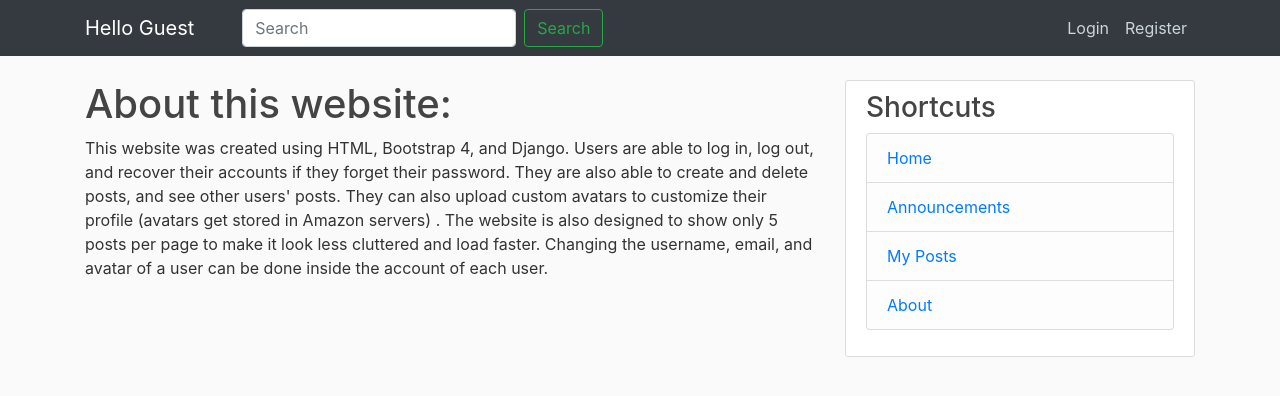
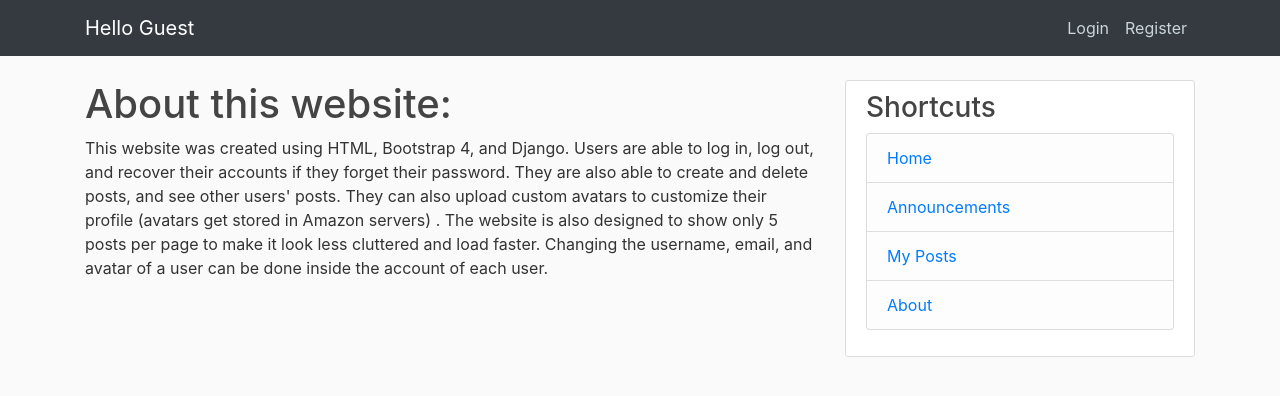
Before and after one commit to samuelg2018/Django_Blog, a Django app: page /about/ in a window 1280 px wide. Shown: the top 396 px of the page. Run offline with Django 3.2, Linux system fonts and the light colour scheme; some libraries are stand-ins or nearby versions.

Commit message:
Add files via upload

```diff
--- a/Source Code/blog/templates/blog/base.html
+++ b/Source Code/blog/templates/blog/base.html
@@ -32,11 +32,6 @@
 	      </button>
 	      <div class="collapse navbar-collapse" id="navbarToggle">
 	        <div class="navbar-nav mr-auto">
-	          <!-- <a class="nav-item nav-link" href="{% url 'blog-home' %}">Home</a> -->
-	          <!-- <a class="nav-item nav-link" href="{% url 'blog-about' %}">About</a> -->
-	           <form class="form-inline">
-			    <input class="form-control mr-sm-2 ml-4" type="search" placeholder="Search" aria-label="Search">
-			    <button class="btn btn-outline-success my-2 my-sm-0" type="submit">Search</button>
 			  	</form>
 	        </div>
 	        <!-- Navbar Right Side -->
```
